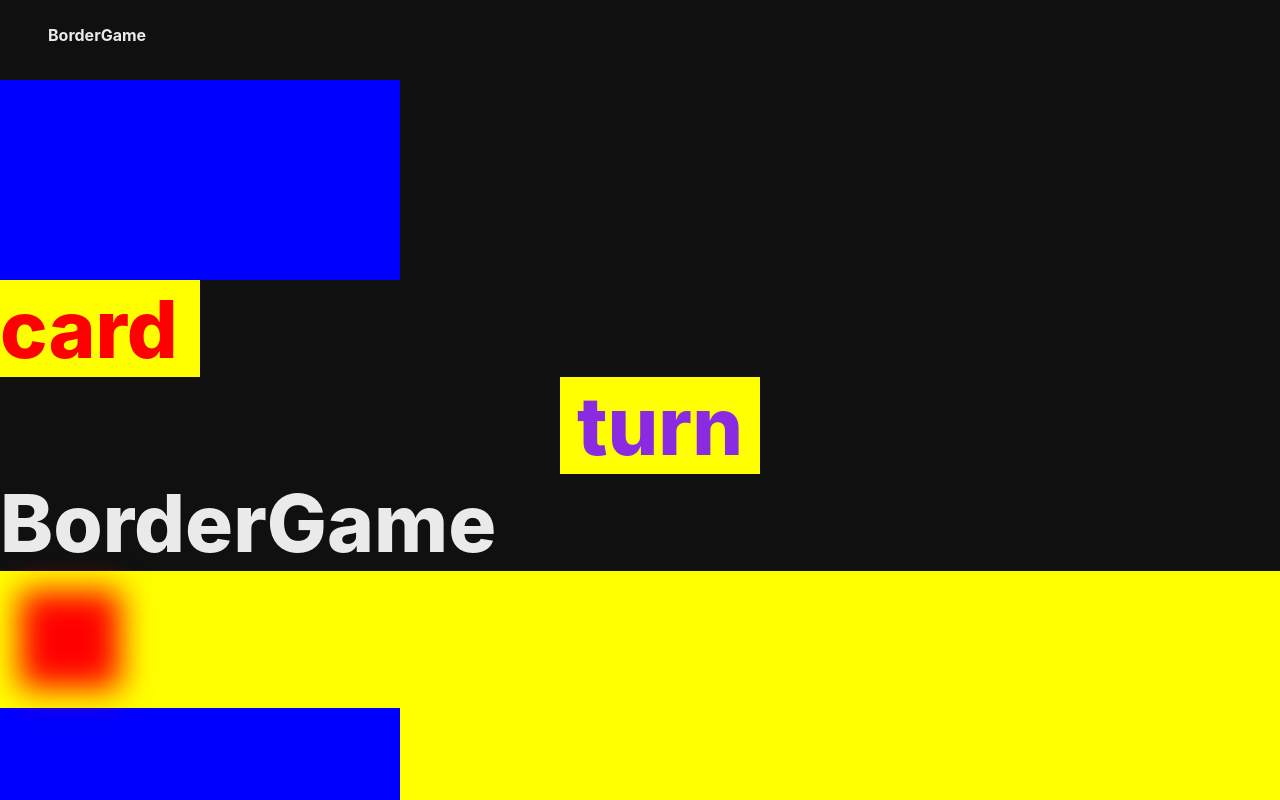
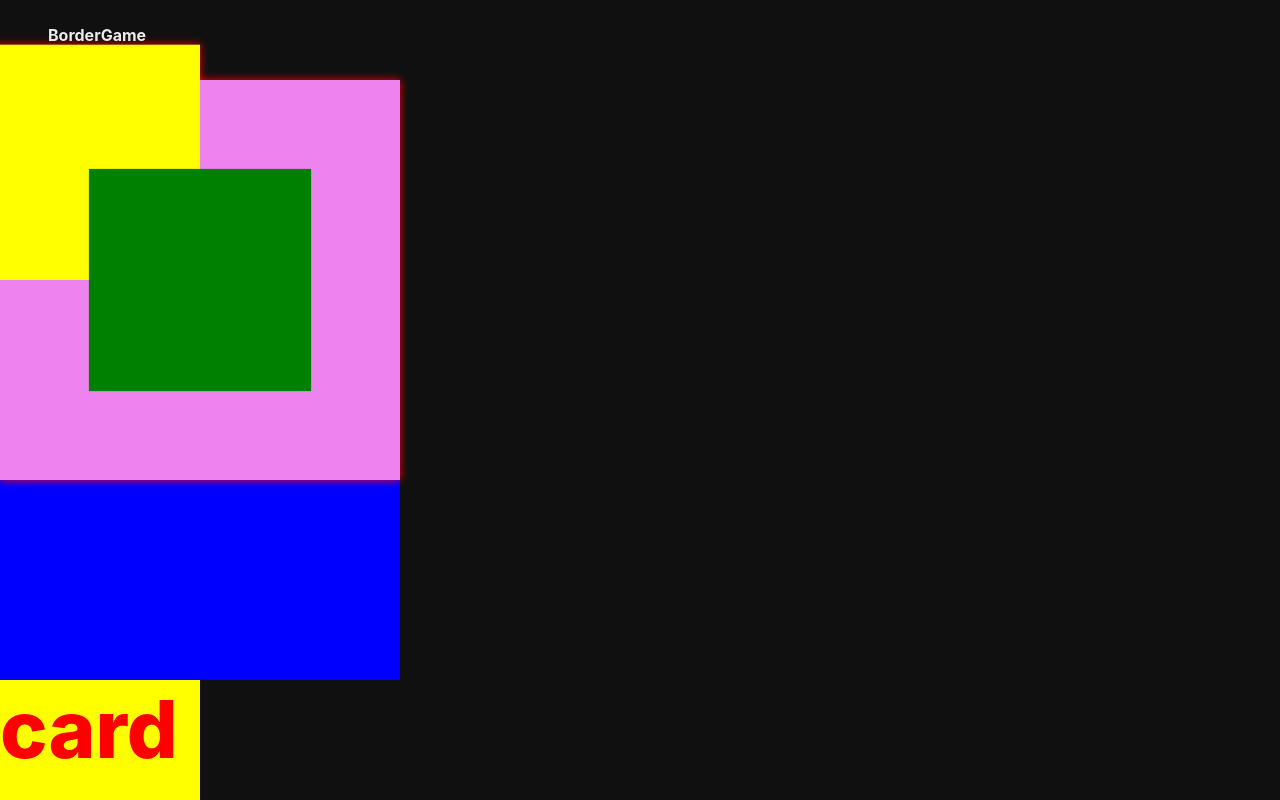
Before and after one commit to yyb02006/Boardgame, a React (Create React App) app: page /Test in a window 1280 px wide. Shown: the top 800 px of the page. Built offline with nearby package versions, Linux system fonts and the light colour scheme.

Commit message:
카드 애니메이션 개선, 카드 클릭시 뒤집어지는 모션 추가

```diff
--- a/src/routes/CardFlipper.tsx
+++ b/src/routes/CardFlipper.tsx
@@ -1,5 +1,5 @@
 import { capitalizeFirstLetter } from '#libs/utils';
-import { throttle } from 'lodash';
+import { throttle, transform } from 'lodash';
 import React, { useCallback, useEffect, useRef, useState } from 'react';
 import styled, { css } from 'styled-components';
 
@@ -14,6 +14,7 @@ const flip = (seqDirection: 'normal' | 'reverse') => {
 			}
 		}
 		animation: ${`flip_${seqDirection}`} 2s ease-in forwards ${seqDirection};
+		transform-origin: center;
 	`;
 };
 
@@ -39,11 +40,26 @@ const CardStyle = styled.div`
 	position: relative;
 	border-radius: 8% / 5%;
 	transform-origin: 0% 0%;
-	&.Forward {
-		${flip('normal')}
+	display: flex;
+	justify-content: center;
+	font-size: 3vw;
+	transform-style: preserve-3d;
+	& .Forward,
+	.Reverse {
+		position: absolute;
+		width: 100%;
+		height: 100%;
+		border-radius: 8% / 5%;
+		backface-visibility: hidden;
+		transition: filter 0.3s ease;
 	}
-	&.Reverse {
-		${flip('reverse')}
+	& .Forward {
+		background-color: yellow;
+	}
+	& .Reverse {
+		background-color: #4444dd;
+		color: pink;
+		transform: rotateY(180deg);
 	}
 `;
 
@@ -55,25 +71,39 @@ const CardWrapper = styled.div`
 	width: 200px;
 	height: 320px;
 	border-radius: 8%/5%;
+	perspective: 2000px;
 	& .InnerShadow {
 		width: 100%;
 		height: 100%;
 		position: absolute;
 		border-radius: 8%/5%;
-		box-shadow: inset 0px 0px 24px 4px #818305;
+		box-shadow: inset 0px 0px 24px 4px #000000;
 	}
 	& .OuterShadow {
 		width: 100%;
 		height: 100%;
 		position: absolute;
 		border-radius: 8%/5%;
-		box-shadow: 0px 0px 8px #595a01;
+	}
+	&:hover {
+		& .OuterShadow {
+			box-shadow: 0px 0px 2px #000000;
+		}
+		& .Forward {
+			filter: drop-shadow(0px 0px 12px yellow);
+		}
+		& .Reverse {
+			filter: drop-shadow(0px 0px 12px #4444dd);
+		}
 	}
 `;
 
 const Card = () => {
 	const [cardState, setCardState] = useState<'forward' | 'reverse'>('forward');
-	const ref = useRef<HTMLDivElement | null>(null);
+	const ref = useRef<{ flipable: boolean; element: { current: HTMLDivElement | null } }>({
+		flipable: true,
+		element: { current: null },
+	});
 	/**
 	 *  throttle함수와 이벤트풀링으로 인해 event콜백 함수가 호출된 시점과 event가 발생한 시점이 서로 달라
 	 *  currentTarget을 null로 뱉어내는 에러를 해결하기 위해서는 currentTarget을 따로 불러와야 하며 이렇게 하면
@@ -83,42 +113,55 @@ const Card = () => {
 		event: React.MouseEvent<HTMLDivElement>,
 		currentTarget: EventTarget & HTMLDivElement
 	) => {
-		const box = ref.current;
-		if (!box) return;
+		const {
+			element: { current },
+			flipable,
+		} = ref.current;
+		if (!current || !flipable) return;
 		const { clientX, clientY } = event;
 		const { left, top, width, height } = currentTarget.getBoundingClientRect();
 		const normalizedWidth = (clientX - left) / width > 0.5 ? 20 : ((clientX - left) / width) * 40;
 		const normalizedHeight = (clientY - top) / height > 0.5 ? 20 : ((clientY - top) / height) * 40;
-		box.style.transition = `transform 0.15s linear`;
-		box.style.transform = `rotateX(${normalizedHeight}deg) rotateY(-${normalizedWidth}deg)`;
+		current.style.transition = `transform 0.15s linear`;
+		current.style.transform = `rotateX(${normalizedHeight}deg) rotateY(-${normalizedWidth}deg)`;
 	};
 	const handleThrottledMouseMove = useRef(throttle(onCardMove, 150));
 	const onCardLeave = () => {
 		/* mouseLeave이후에도 지연된 호출이 작동하는 것을 방지하기 위한 쓰로틀링 타이머 캔슬 */
 		handleThrottledMouseMove.current.cancel();
+		const {
+			element: { current },
+			flipable,
+		} = ref.current;
+		if (!current || !flipable) return;
+		current.style.transition = `transform 0.5s ease`;
+		current.style.transform = `rotateX(0) rotateY(0)`;
+	};
+	const onFlip = () => {
 		const box = ref.current;
-		if (!box) return;
-		box.style.transition = `transform 0.5s ease`;
-		box.style.transform = `rotateX(0) rotateY(0)`;
+		if (!box.element.current) return;
+		box.flipable = false;
+		box.element.current.style.transition = `transform 0.5s ease, transform-origin 0.5s ease`;
+		box.element.current.style.transformOrigin = `center`;
+		box.element.current.style.transform = `rotateY(180deg)`;
 	};
-
 	return (
-		<div
-			onClick={() => {
-				setCardState((p) => (p === 'forward' ? 'reverse' : 'forward'));
-			}}
-		>
 		<CardWrapper
 			onMouseMove={(e) => {
 				handleThrottledMouseMove.current(e, e.currentTarget);
 			}}
 			onMouseLeave={onCardLeave}
+			onClick={() => {
+				onFlip();
+			}}
 		>
 			<div className="InnerShadow" />
 			<div className="OuterShadow" />
-				<CardStyle ref={ref}>Card</CardStyle>
+			<CardStyle ref={ref.current.element}>
+				<div className="Reverse">Rear</div>
+				<div className="Forward">Front</div>
+			</CardStyle>
 		</CardWrapper>
-		</div>
 	);
 };
 
--- a/src/routes/Test.tsx
+++ b/src/routes/Test.tsx
@@ -10,8 +10,6 @@ const Layout = styled.section`
 	font-size: 5rem;
 	font-weight: 800;
 	position: relative;
-	display: flex;
-	flex-direction: column;
 	padding: 80px 0 0 0;
 `;
 
@@ -193,10 +191,54 @@ const Card = () => {
 	);
 };
 
+/** transform-style:preserve-3d는 자식들의 배치관계를 3D공간에서 이루어지게 해주는 속성이다.
+ *  요소에 3D변환속성을 적용해도 실제로는 2D공간에서 트랜지션을 하는 것 뿐이고, 실제 배치는 z-index와 문서구조에 따른다.
+ *  예를 들어, div요소 2개를 가지고 있는 부모요소가 있을 때, 부모요소에 preserve-3d속성이 없다면,
+ *  translate 3D변환으로는 어떻게 해도 첫째 div를 둘째 div보다 앞으로 끌고 나올 수 없다는 것이다.
+ *  단, preserve-3d를 사용할 때 주의해야할 점은 preserve-3d와 충돌하는 속성들이 있다는 것인데,
+ *  예를 들어 부모요소에 filter속성을 적용하면, 해당 요소가 가지는 컨텍스트가 2D가 되며
+ * 	위치적인 위계가 3D에서 2D로 바뀌어 preserve-3d속성이 무시된다는 것이다.
+ * 	 */
+
+const PerspectiveParent = styled.div`
+	position: relative;
+	width: 400px;
+	height: 400px;
+	background-color: violet;
+	/* 적용하면 FirstChild가 뒤로간다. 즉, 자식의 위계 기준을 문서구조로 고정시키는 요소. */
+	filter: drop-shadow(0px 0px 4px red);
+	/* 요소의 위계의 기준을 문서구조에서 z축 포지션의 3D로 바꿈 이 속성이 적용되면 z-index는 작동하지 않는다. */
+	transform-style: preserve-3d;
+	/* filter에 상관없이 작동. 즉, 요소의 위계기준과는 상관없는 속성이라는 뜻. */
+	perspective: 1000px;
+	& .FirstChild,
+	.SecondChild {
+		width: 200px;
+		height: 200px;
+		position: absolute;
+	}
+	& .FirstChild {
+		left: 0;
+		top: 0;
+		background-color: yellow;
+		transform: translateZ(150px);
+	}
+	& .SecondChild {
+		left: 100px;
+		top: 100px;
+		background-color: green;
+		transform: translateZ(100px);
+	}
+`;
+
 const Test = () => {
 	const [direction, setDirection] = useState<'normal' | 'reverse'>('normal');
 	return (
 		<Layout>
+			<PerspectiveParent>
+				<div className="FirstChild"></div>
+				<div className="SecondChild"></div>
+			</PerspectiveParent>
 			<Card />
 			{/* log : One, Two, Three */}
 			<ComponentWithFunction />
```
Lines whose indentation alone changed are shown as unchanged.
